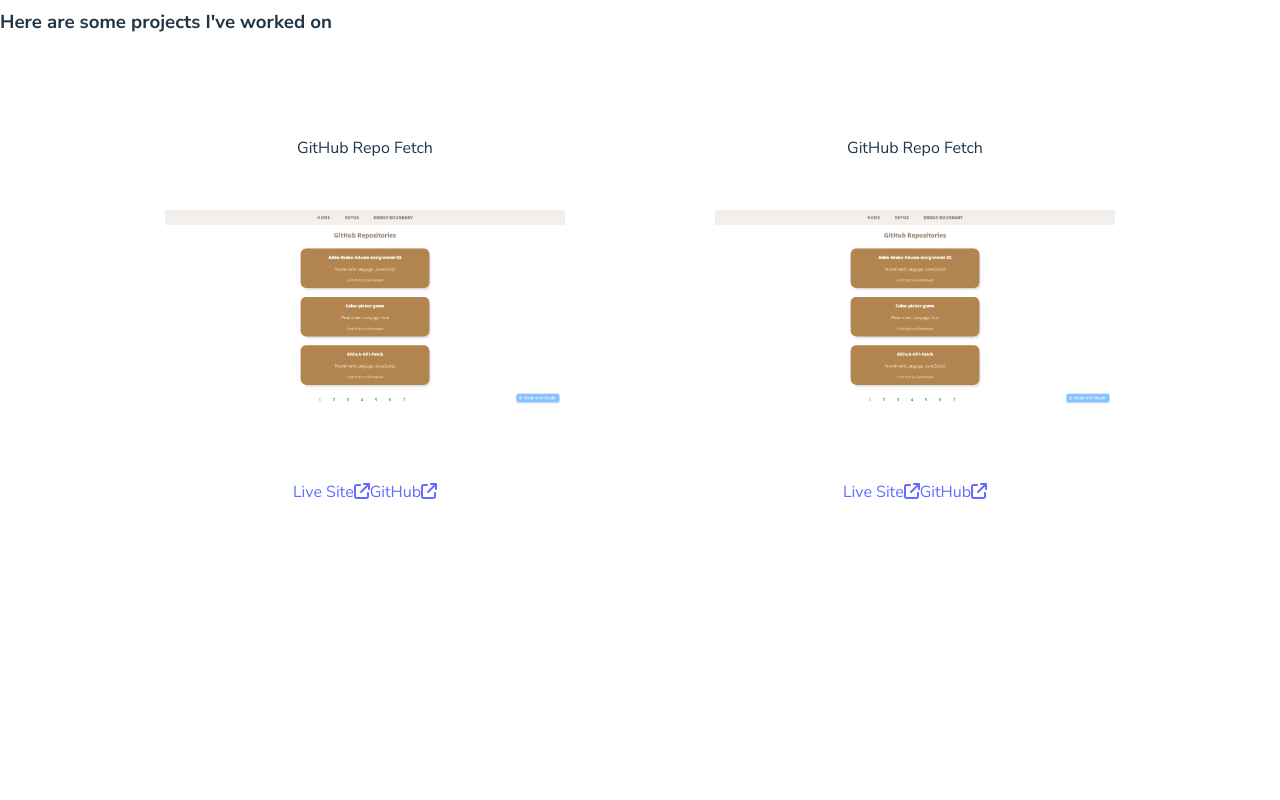
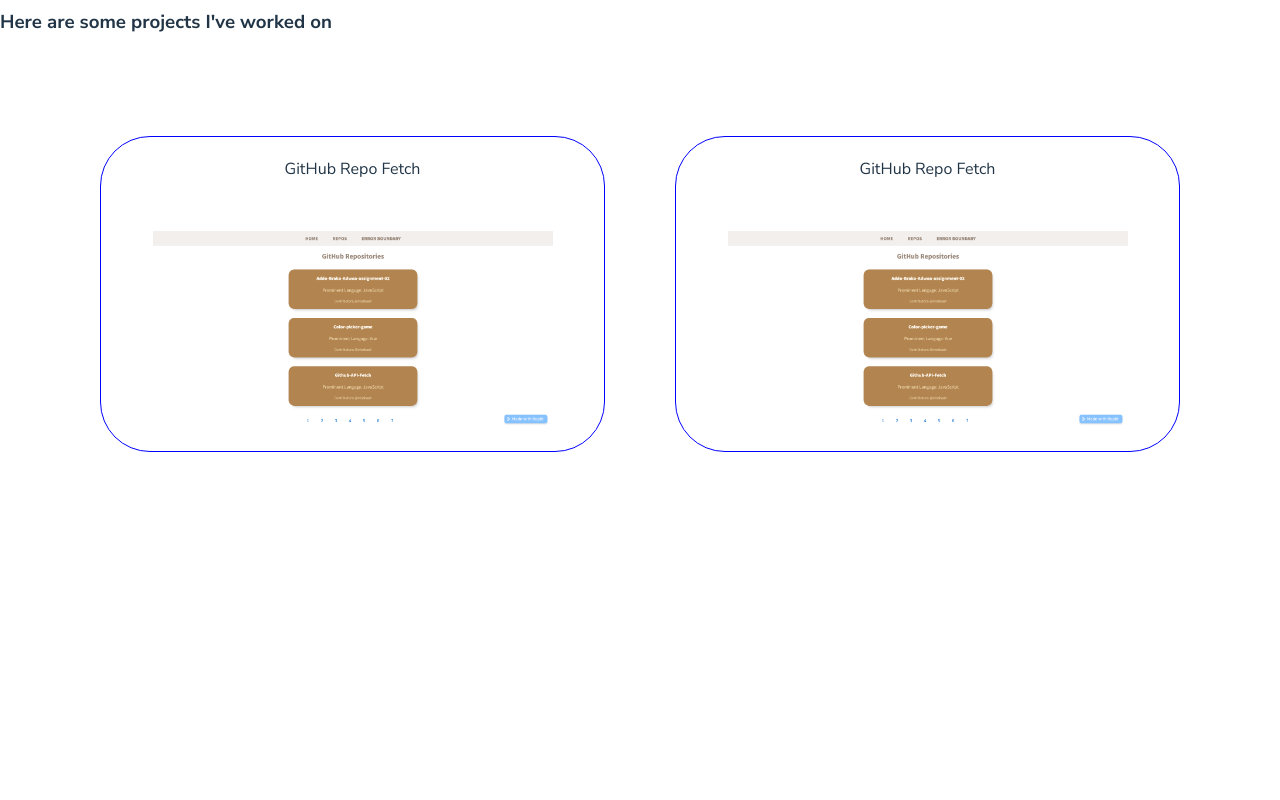
Before and after one commit to missbaah/portfolio-site, a React (Vite) app: page / in a window 1280 px wide. Shown: the part 1460-2260 px from the top of the page. Built offline with nearby package versions, Linux system fonts and the light colour scheme.

Commit message:
file structure changes

```diff
--- a/src/App.jsx
+++ b/src/App.jsx
@@ -1,6 +1,6 @@
 import { Route, Routes } from "react-router-dom";
-import { Home, Projects, Writing } from "./Pages";
-import { Navbar, Footer } from "./components";
+import { Home, Projects } from "./Pages";
+import { Navbar, Footer, Writing } from "./components";
 import { About } from "./components";
 import "./App.css";
 
--- a/src/Pages/Home.jsx
+++ b/src/Pages/Home.jsx
@@ -1,9 +1,9 @@
-import { About } from "../components";
-import { Projects, Writing } from "../Pages";
+import { About, Writing } from "../components";
+import { Projects } from "../Pages";
 import { illustration, profilepic } from "../images";
 import { Fade } from "react-reveal";
 import { FontAwesomeIcon } from "@fortawesome/react-fontawesome";
-import { faA, faArrowDown } from "@fortawesome/free-solid-svg-icons";
+import { faArrowDown } from "@fortawesome/free-solid-svg-icons";
 import "../App.css";
 
 const Home = () => {
--- a/src/Pages/index.jsx
+++ b/src/Pages/index.jsx
@@ -1,3 +1,2 @@
-export {default as Home} from "./Home"
-export {default as Writing} from "./Writing"
-export {default as Projects} from "./Projects"
+export { default as Home } from "./Home";
+export { default as Projects } from "./Projects";
--- a/src/assets/Navbar.css
+++ b/src/assets/Navbar.css
@@ -17,6 +17,7 @@
 
 .nav-link:hover {
   color: black;
-  padding-bottom: 5px;
+
+  padding-bottom: -55px;
   border-bottom: 4px solid yellow;
 }
--- a/src/assets/Project.css
+++ b/src/assets/Project.css
@@ -3,8 +3,15 @@
   margin-top: 100px;
   display: grid;
   grid-template-columns: 1fr 1fr;
-  gap: 20px;
+  gap: 70px;
   margin: 100px 100px;
+}
+
+.project:hover {
+  opacity: 50%;
+}
+.project:hover .read-more {
+  display: block;
 }
 
 .project {
@@ -12,6 +19,9 @@
   flex-direction: column;
   align-items: center;
   gap: 50px;
+  padding: 20px;
+  border: 1px solid blue;
+  border-radius: 50px;
 }
 
 .project-pic {
@@ -19,6 +29,18 @@
   width: 400px;
 }
 
+.read-more {
+  display: none;
+  position: absolute;
+  top: 140px;
+}
+
 .links {
   margin: 20px;
+  display: flex;
+  gap: 20px;
 }
+
+.links a {
+  color: black;
+}
--- a/src/components/Project.jsx
+++ b/src/components/Project.jsx
@@ -7,16 +7,15 @@
     <section className="project">
       <div>{name}</div>
       <img className="project-pic" src={src} alt="site img" />
-      <div className="links">
+      <div className="read-more">Read more...</div>
+      {/* <div className="links">
         <a href={livesite} target="_blank" rel="noreferrer">
-          Live Site
-          <FontAwesomeIcon icon={faArrowUpRightFromSquare} />
+          Live Site <FontAwesomeIcon icon={faArrowUpRightFromSquare} />
         </a>
         <a href={github} target="_blank" rel="noreferrer">
-          GitHub
-          <FontAwesomeIcon icon={faArrowUpRightFromSquare} />
+          GitHub <FontAwesomeIcon icon={faArrowUpRightFromSquare} />
         </a>
-      </div>
+      </div> */}
     </section>
   );
 };
--- a/src/components/index.jsx
+++ b/src/components/index.jsx
@@ -4,3 +4,4 @@
 export { default as Navbar } from "./Navbar";
 export { default as Project } from "./Project";
 export { default as Post } from "./Post";
+export { default as Writing } from "./Writing";
```
Also changed, not shown: src/components/Writing.jsx (renamed from src/Pages/Writing.jsx).
